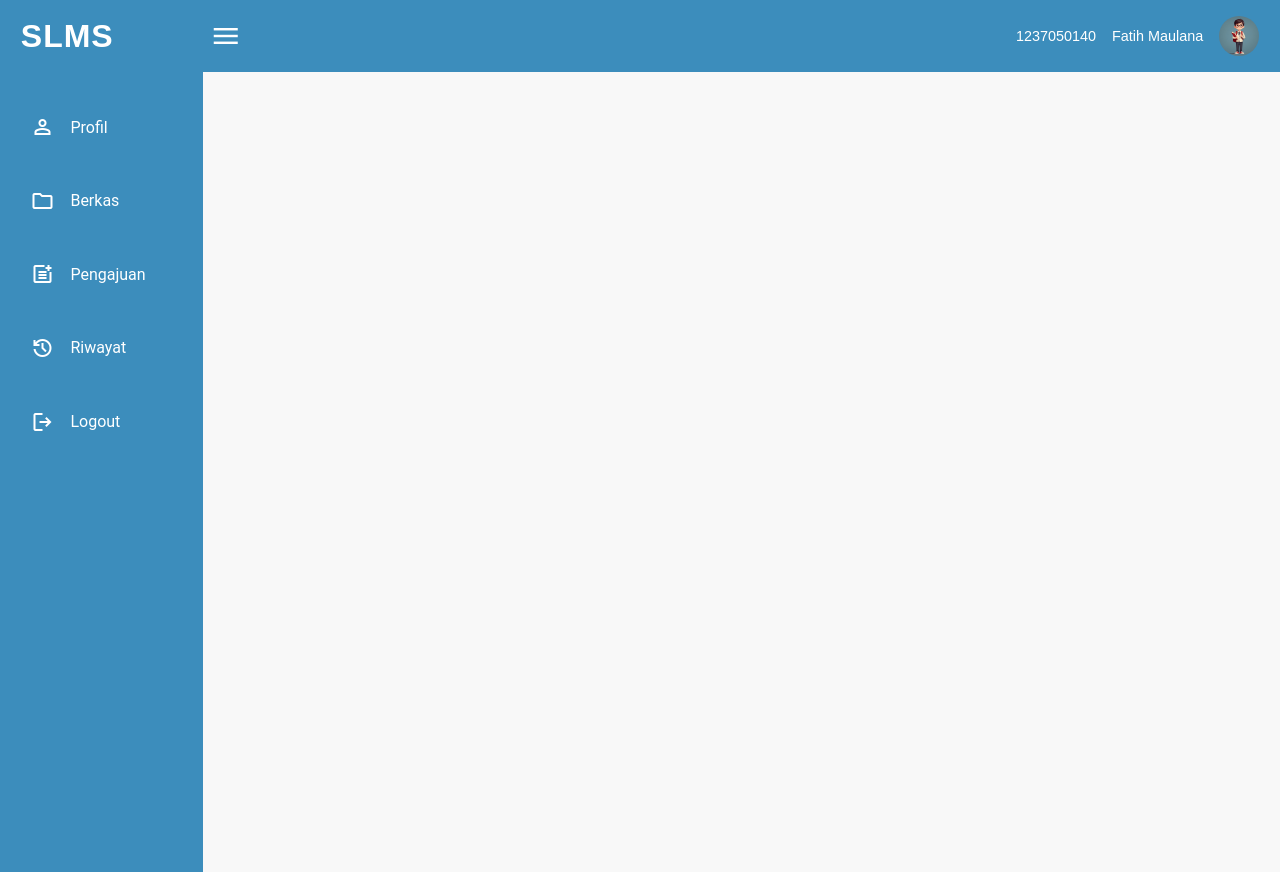
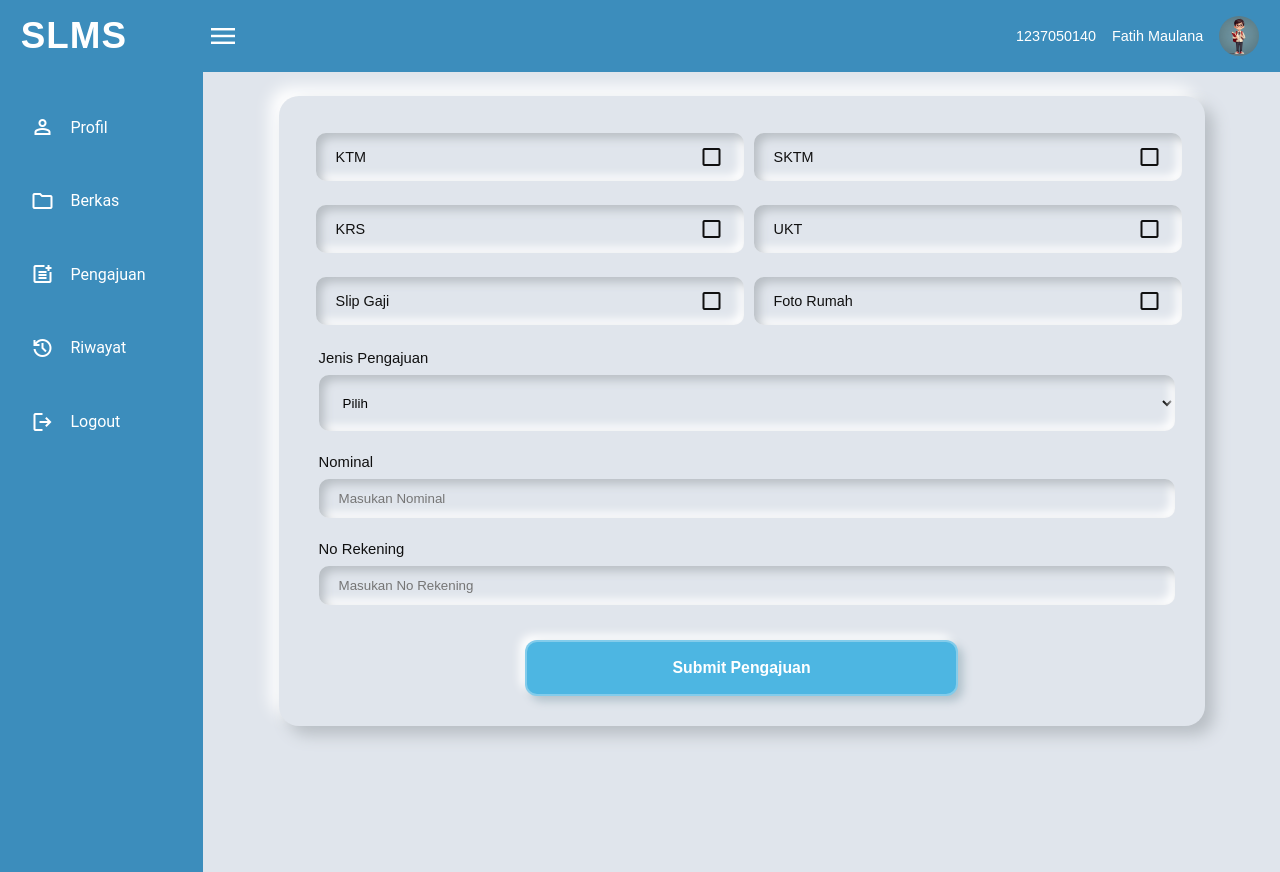
Before and after one commit to Fatihmaull/SIBKM, a PHP site: page /pengajuan.php in a window 1280 px wide. Run offline with PHP 8.4, Linux system fonts and the light colour scheme.

Commit message:
Menambahkan page Berkas dan Pengajuan
Revisi beberapa page dan nambahin page tadi

```diff
--- a/SLMS/Mahasiswa/pengajuan.php
+++ b/SLMS/Mahasiswa/pengajuan.php
@@ -17,7 +17,40 @@
         <?php include '../Navigasi/navmain.php'; ?>
 
         <!-- Pengajuan Start -->
+        <form action="" class="pagePengajuan" method="post" autocomplete="off" enctype="multipart/form-data">
+            <div class="containerPengajuan">
+                <ul class="ceklis-item">
+                    <li>KTM<span class="material-symbols-outlined" id="cekKTM">check_box_outline_blank</span></li>
+                    <li>SKTM<span class="material-symbols-outlined" id="cekSKTM">check_box_outline_blank</span></li>
+                    <li>KRS<span class="material-symbols-outlined" id="cekKRS">check_box_outline_blank</span></li>
+                    <li>UKT<span class="material-symbols-outlined" id="cekUKT">check_box_outline_blank</span></li>
+                    <li>Slip Gaji<span class="material-symbols-outlined" id="cekGaji">check_box_outline_blank</span></li>
+                    <li>Foto Rumah<span class="material-symbols-outlined" id="cekRumah">check_box_outline_blank</span></li>
+            </ul>
 
+            <div class="inputPengajuan">
+                <label for="jenisPengajuan">Jenis Pengajuan</label><br>
+                <select id="jenisPengajuan" name="jenisPengajuan">
+                    <option>Pilih</option>
+                    <option>Pembayaran UKT</option>
+                    <option>Pembelian Buku</option>
+                    <option>Bekal Jajan</option>
+                </select>
+            </div>
+
+            <div class="inputPengajuan">
+                <label for="nominal">Nominal</label><br>
+                <input type="text" id="nominal" placeholder="Masukan Nominal" required>
+            </div>
+
+            <div class="inputPengajuan">
+                <label for="rekening">No Rekening</label><br>
+                <input type="text" id="rekening" placeholder="Masukan No Rekening" required>
+            </div>
+
+            <button class="btn-submit">Submit Pengajuan</button>
+            </div>
+        </form>
         <!-- Pengajuan End -->
     </section>
 
--- a/SLMS/Style/mahasiswa.css
+++ b/SLMS/Style/mahasiswa.css
@@ -12,7 +12,7 @@ body {
 }
 
 /* Page Profil */
-.pageProfil, .pageRiwayat, .pageBerkas{
+.pageProfil, .pageRiwayat, .pageBerkas, .pagePengajuan{
     width : 100%;
     padding : 1.5em;
     background-color : #ebeff4;
@@ -97,7 +97,7 @@ body {
     align-items : center;
 }
 
-.form-input input, select {
+.form-input input, .form-input select {
     width : 70%;
     height : 32px;
     padding : 3px 8px;
@@ -116,10 +116,11 @@ body {
 }
 
 /* Button */
-.pageProfil button, #btn-edit {
+.pageProfil button, #btn-edit,
+.btn-submit {
     min-width : 8vw;
     min-height : 6vh;
-    border-radius : 7px;
+    border-radius : 8px;
     padding : .5rem;
     margin-bottom : .9em;
     color : rgb(255, 255, 255);
@@ -203,6 +204,9 @@ th, td {
     display: grid;
     grid-template-columns : repeat(4, 1fr);
     gap : 45px;
+    background-color : rgb(255, 255, 255);
+    padding : 25px;
+    border-radius : 10px;
 }
 
 /* Upload Berkas */
@@ -254,7 +258,7 @@ th, td {
     font-size : .85rem;
 }
 
-.ceklisItem li {
+li {
     display : flex;
     align-items : center;
     justify-content : space-between;
@@ -264,36 +268,67 @@ th, td {
     border-radius : 7px;
 }
 
+/* Tombol Submit Berkas */
+.btn-submit {
+    min-width : 15vw;
+    min-height : 7vh;
+    font-weight : bold;
+    font-size : 1.1em;
+    border-radius :12px;
+}
 
+/* Style Pengajuan */
+.pagePengajuan {
+    background: #e0e5ec;
+}
 
+.pagePengajuan .containerPengajuan {
+    width : 90%;
+    margin : 0 auto;
+    background: #e0e5ec;
+    padding: 30px;
+    border-radius: 20px;
+    box-shadow: 9px 9px 16px #b8bec4, -9px -9px 16px #ffffff;
+    font-size : .9rem;
+}
 
+.containerPengajuan .ceklis-item {
+    display : grid;
+    grid-template-columns : repeat(2, 1fr);
+    gap : 10px;
+}
 
+.inputPengajuan {
+    padding : 10px 0 5px 10px;
+    line-height : 33px;
+    font-size : 1.03em;
+}
 
+.containerPengajuan .ceklis-item li,
+.inputPengajuan input, .inputPengajuan select {
+    width : 100%;
+    padding: 12px 20px;
+    border: none;
+    border-radius: 10px;
+    background: #e0e5ec;
+    box-shadow: inset 5px 5px 10px #b8bec4,
+                inset -5px -5px 10px #ffffff;
+}
 
+.inputPengajuan select {
+    min-height : 7vh;
+}
 
-
-
-
-
-
-
+.containerPengajuan .btn-submit {
+    width : 50%;
+    margin : 30px 25% 0;
+    background: #4db6e2;
+    box-shadow: 5px 5px 10px #b0c1ca, -5px -5px 10px #ffffff;
+    transition: 0.3s;
+}
 
 /* Media Query */
 /* HP - Tablet */
-@media (max-width : 600px) {
-    /* Page Riwayat */
-    .pageRiwayat table {
-        font-size : .73em;
-    }
-
-    /* Page Berkas */
-    .pageBerkas .containerInputBerkas {
-        display : flex;
-        flex-direction: column;
-        flex-wrap : wrap;
-    }
-}
-
 @media  (max-width : 992px){
     .formDataDiri {
         flex-direction : column;
@@ -320,10 +355,43 @@ th, td {
         font-size : .8rem;
     }
 
+    /* Page Berkas */
     .pageBerkas .containerInputBerkas {
+        grid-template-columns : repeat(2, 1fr);
+    }
+
+    .container.collapsed .pageBerkas .containerInputBerkas {
         display : flex;
         flex-direction: column;
         flex-wrap : wrap;
+    }
+}
+
+/* HP */
+@media (max-width : 600px) {
+    /* Page Riwayat */
+    .pageRiwayat table {
+        font-size : .73em;
+    }
+}
+
+/* Tablet Potrait */
+@media (min-width : 700px) and (max-width : 768px) {
+    .container.collapsed .pageBerkas .containerInputBerkas {
+        display : grid;
+        grid-template-columns : repeat(2, 1fr);
+    }
+}
+
+/* Ukuran Lain */
+@media (min-width : 768px) and (max-width : 992px) {
+    .container.collapsed .pageBerkas .containerInputBerkas {
+        display : grid;
+        grid-template-columns : repeat(3, 1fr);
+    }
+
+    .container.collapsed .containerInputBerkas .ceklisItem {
+        grid-column : span 3;
     }
 }
 
--- a/SLMS/Style/navigasi.css
+++ b/SLMS/Style/navigasi.css
@@ -24,7 +24,7 @@ body {
 }
 
 #navbar #logo {
-    font-size : 2rem;
+    font-size : 2.3rem;
     font-weight : bold;
     letter-spacing : 1px;
 }
@@ -35,7 +35,7 @@ body {
     align-items: center;
     justify-content: space-between;
     flex : 1;
-    margin-left : 6em;
+    margin-left : 5em;
 }
 
 .navbar-right .icon {
```
Also changed, not shown: SLMS/Mahasiswa/berkas.php (+45 -51 lines), SLMS/Script/akses.js (+27 -0 lines).
